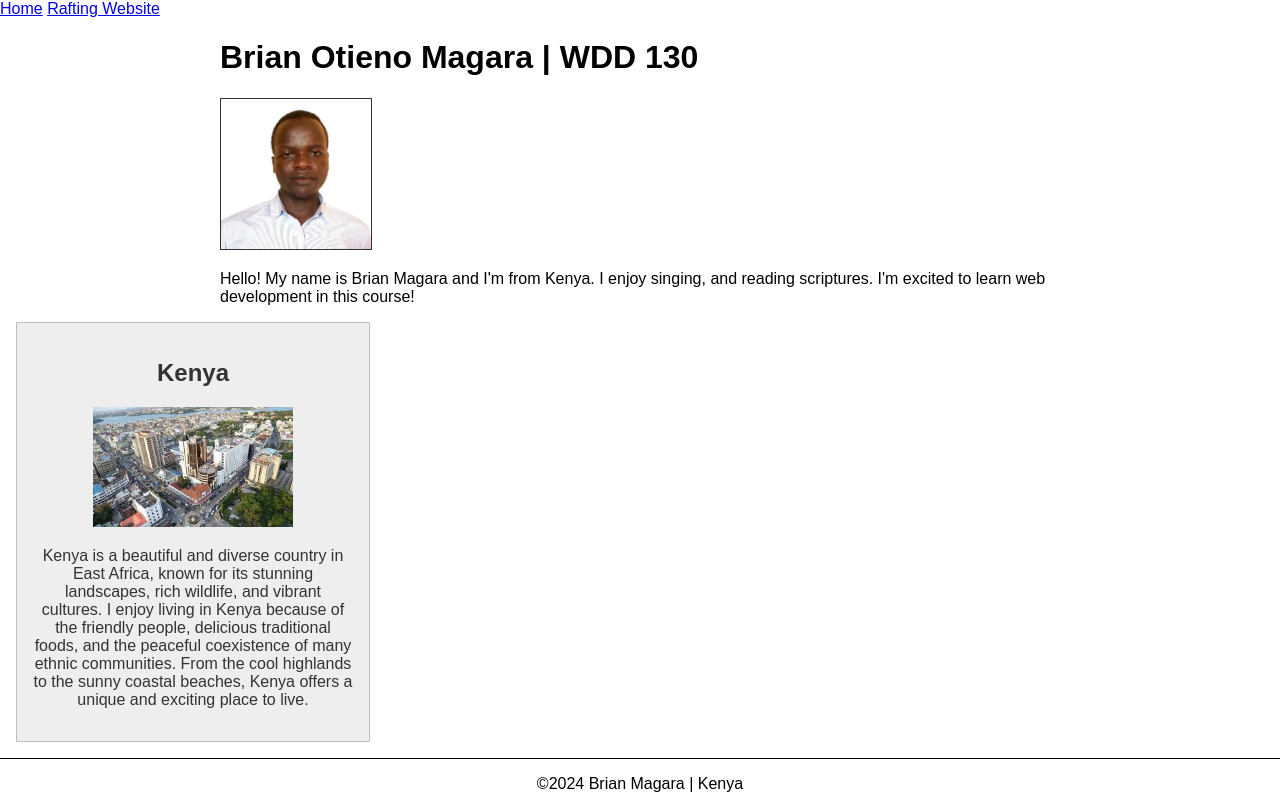
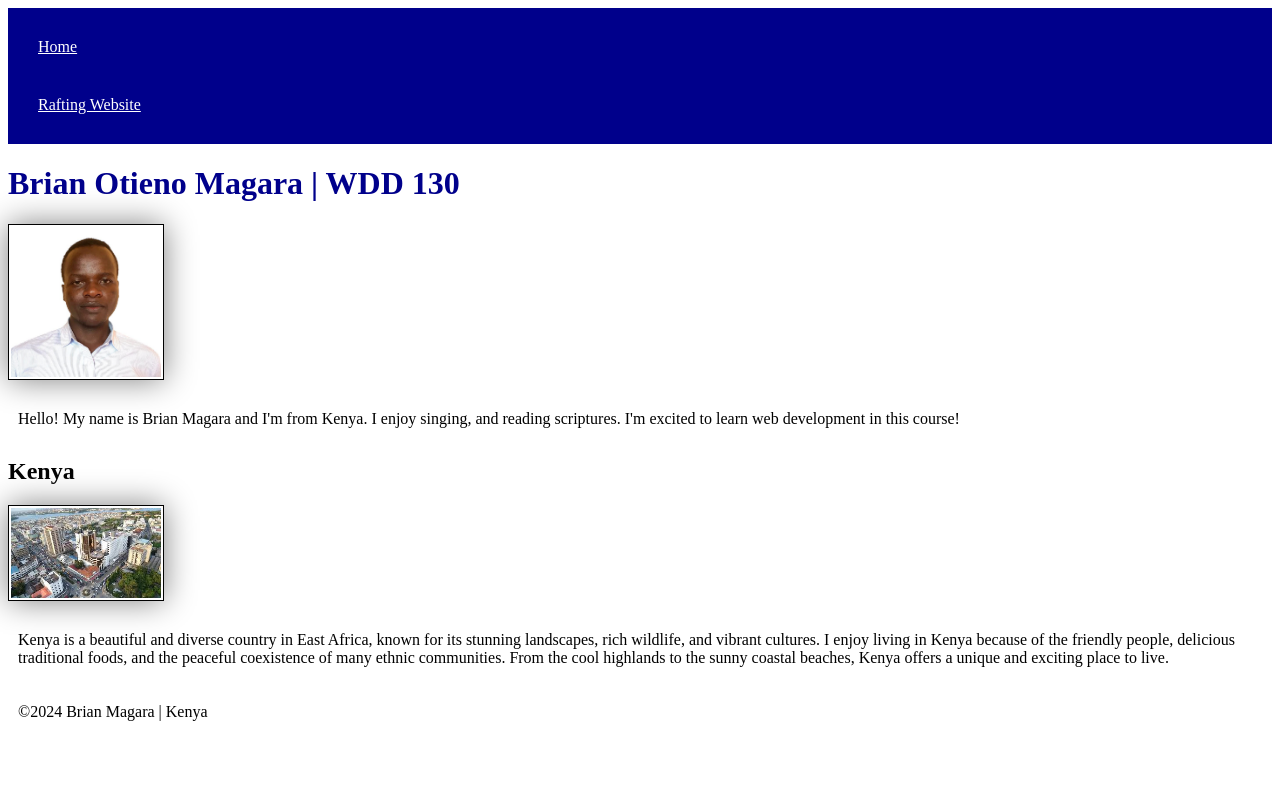
Before and after one commit to Brian-Magara/wdd130, a plain HTML site: page index.html in a window 1280 px wide. Drawn offline with Linux system fonts and the light colour scheme.

Commit message:
revision commit

```diff
--- a/index.html
+++ b/index.html
@@ -7,7 +7,7 @@
   <meta name="description" content="My personal home page for WDD 130 course showcasing my web development journey">
   <meta name="author" content="Brian Magara">
   <title>Brian Otieno Magara | WDD 130</title>
-  <link rel="stylesheet" href="styles.css">
+  <link rel="stylesheet" href="styles/styles.css">
 </head>
 
 <body>
--- /dev/null
+++ b/styles/styles.css
@@ -0,0 +1,16 @@
+nav { background-color: darkblue;
+padding: 10px;}
+
+nav a { color: white;
+display: block;
+padding: 20px;}
+
+h1 {color: darkblue;}
+
+img{ width: 150px;
+height: auto;
+border: 1px solid black;
+padding: 2px;
+box-shadow: 0 0 30px gray;}
+
+p{padding: 10px;}
```
